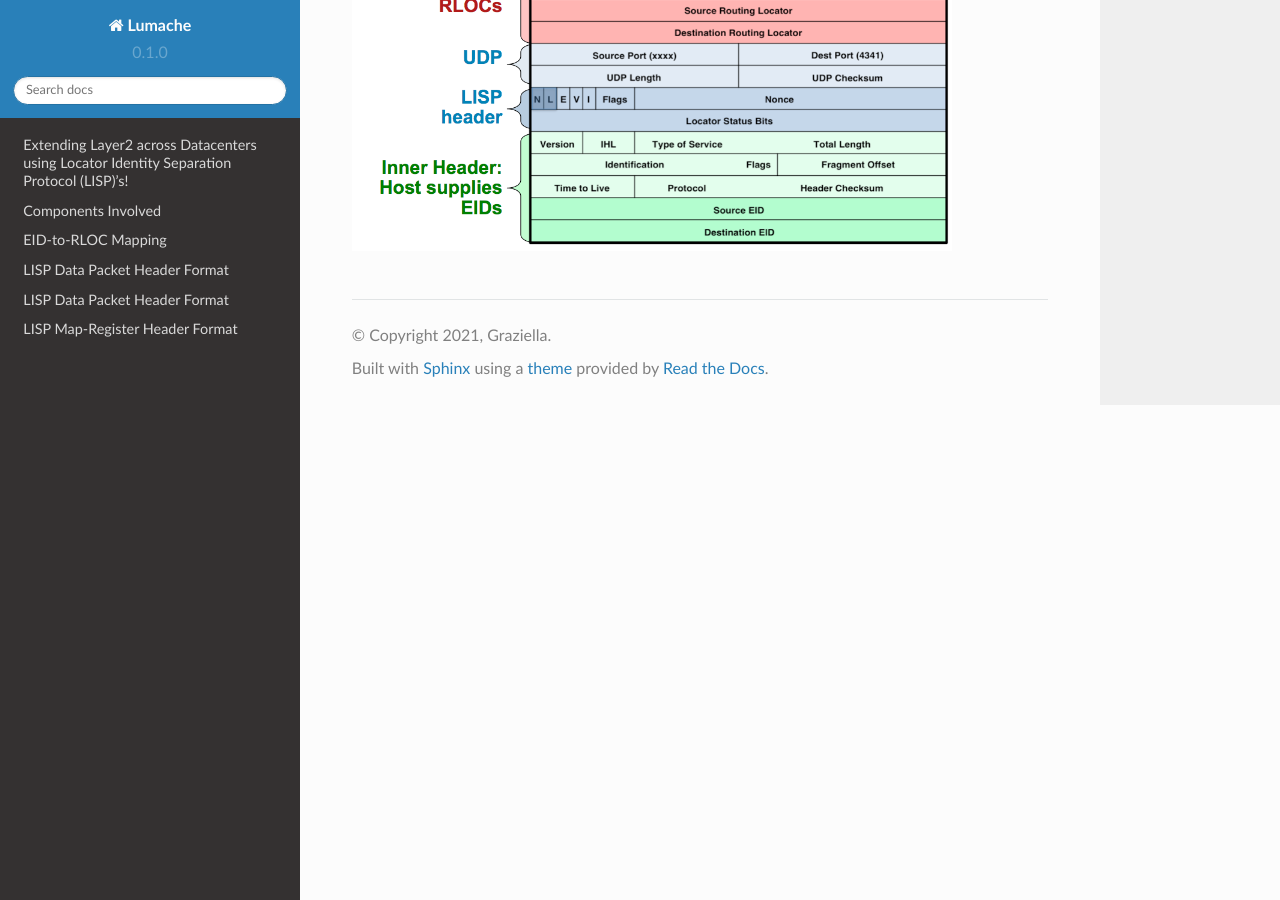
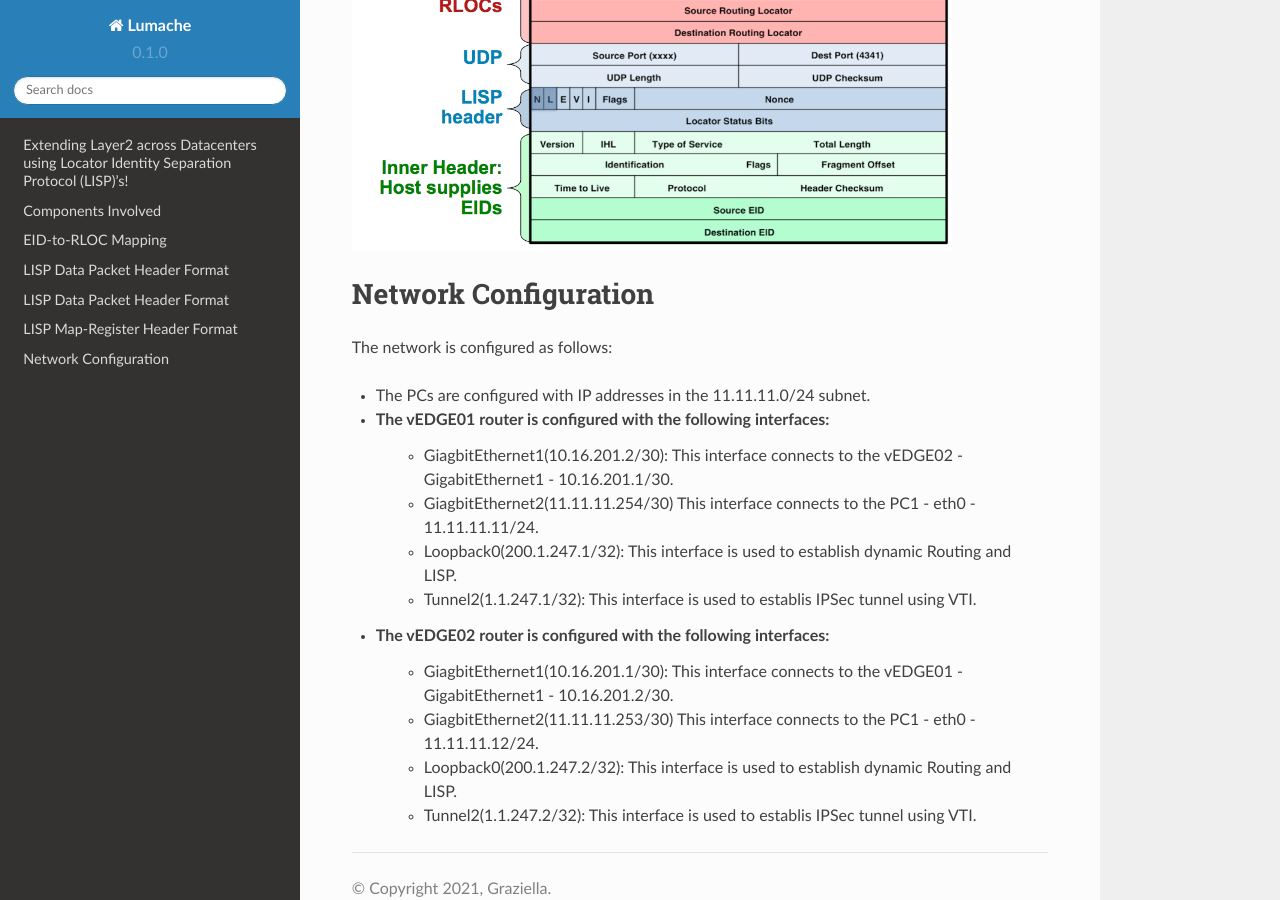
Before and after one commit to arunkumaruniqpro/c8000v_LISP_L2_Extension, a Sphinx documentation site: the page built from docs/source/index.rst, in a window 1280 px wide and 900 px high, scrolled down 4646 px. Built offline with Sphinx 7.4.7 and the Read the Docs theme 2.0.0, drawn with Linux system fonts in a browser that asks for light colours.

Commit message:
Update index.rst

```diff
--- a/docs/source/index.rst
+++ b/docs/source/index.rst
@@ -132,3 +132,21 @@ LISP Map-Register Header Format
 .. image:: lisp_header.png
   :width: 600
   :alt: Alternative text
+
+
+Network Configuration
+=====================
+The network is configured as follows:
+
+* The PCs are configured with IP addresses in the 11.11.11.0/24 subnet.
+* The vEDGE01 router is configured with the following interfaces:
+   * GiagbitEthernet1(10.16.201.2/30): This interface connects to the vEDGE02 - GigabitEthernet1 - 10.16.201.1/30.
+   * GiagbitEthernet2(11.11.11.254/30) This interface connects to the PC1 - eth0 - 11.11.11.11/24.
+   * Loopback0(200.1.247.1/32): This interface is used to establish dynamic Routing and LISP.
+   * Tunnel2(1.1.247.1/32): This interface is used to establis IPSec tunnel using VTI.
+
+* The vEDGE02 router is configured with the following interfaces:
+   * GiagbitEthernet1(10.16.201.1/30): This interface connects to the vEDGE01 - GigabitEthernet1 - 10.16.201.2/30.
+   * GiagbitEthernet2(11.11.11.253/30) This interface connects to the PC1 - eth0 - 11.11.11.12/24.
+   * Loopback0(200.1.247.2/32): This interface is used to establish dynamic Routing and LISP.
+   * Tunnel2(1.1.247.2/32): This interface is used to establis IPSec tunnel using VTI.
```
